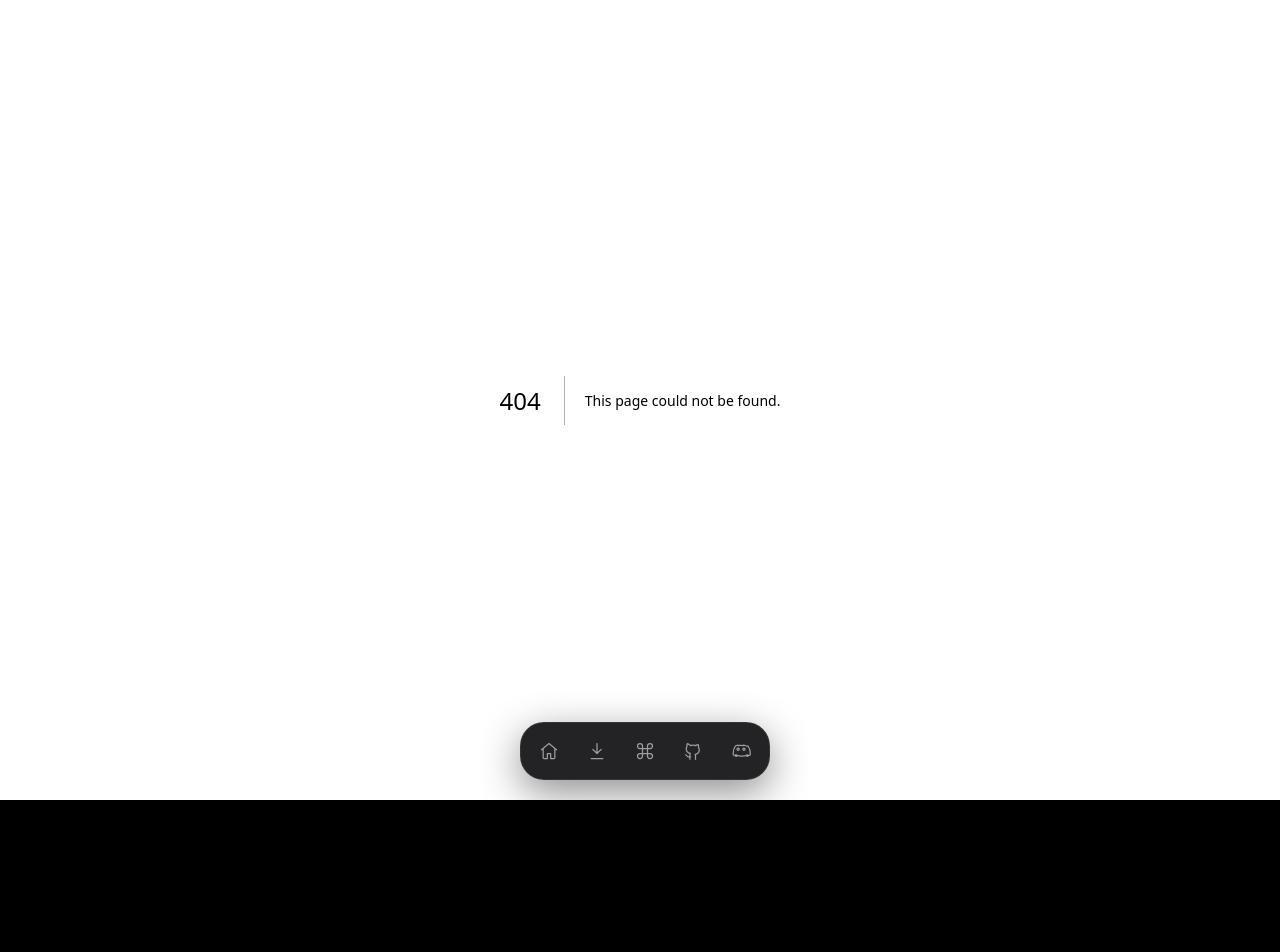
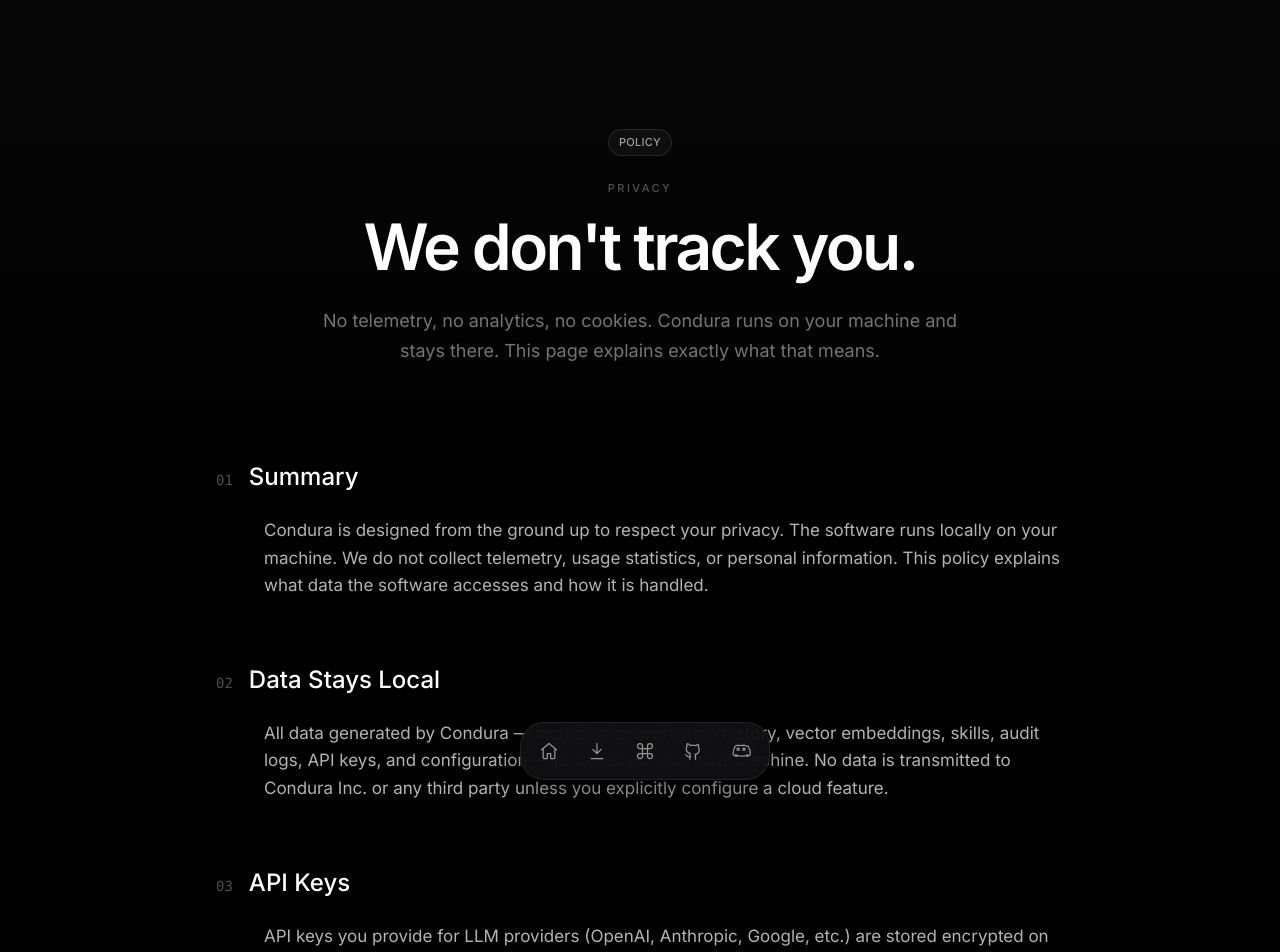
Before and after one commit to sahajpatel123/conduraapp, a Next.js app in the folder web/: page /privacy in a window 1280 px wide. Before the commit this address had no page. Shown: the top 952 px of the page. Before the commit the page ends 800 px from the top, so only its background shows below. Built offline with nearby package versions, Linux system fonts and the light colour scheme.

Commit message:
fix(web): add privacy policy, 404 page, and social proof to hero
- New /privacy page: comprehensive policy about local-only data, API keys, no cookies
- New 404 page: clean dark error page with back-to-home link
- Add GitHub link + 'Free & open source' / 'No account' row below hero download CTA

```diff
--- /dev/null
+++ b/web/app/not-found.tsx
@@ -0,0 +1,25 @@
+import Link from "next/link";
+
+export default function NotFound() {
+  return (
+    <div className="min-h-screen bg-black flex flex-col items-center justify-center px-6">
+      <div className="text-center max-w-md">
+        <div className="font-mono text-[72px] font-semibold text-white/10 mb-4">
+         404
+        </div>
+        <h1 className="text-2xl font-medium text-white mb-3">
+          Page not found
+        </h1>
+        <p className="text-[#a1a1aa] text-[15px] mb-10 leading-relaxed">
+          The page you are looking for doesn't exist or has been moved.
+        </p>
+        <Link
+          href="/"
+          className="inline-flex items-center gap-2 rounded-full border border-white/[0.15] bg-white/[0.06] px-6 py-3 font-body-mature text-[14px] text-white transition-colors hover:bg-white/[0.10]"
+        >
+          Back to home
+        </Link>
+      </div>
+    </div>
+  );
+}
--- /dev/null
+++ b/web/app/privacy/page.tsx
@@ -0,0 +1,95 @@
+"use client";
+
+import PageChrome from "@/components/shell/PageChrome";
+import { motion } from "motion/react";
+
+const SECTIONS = [
+  {
+    id: "summary",
+    title: "Summary",
+    body: `Condura is designed from the ground up to respect your privacy. The software runs locally on your machine. We do not collect telemetry, usage statistics, or personal information. This policy explains what data the software accesses and how it is handled.`,
+  },
+  {
+    id: "data-local",
+    title: "Data Stays Local",
+    body: `All data generated by Condura — including conversation history, vector embeddings, skills, audit logs, API keys, and configuration — is stored on your local machine. No data is transmitted to Condura Inc. or any third party unless you explicitly configure a cloud feature.`,
+  },
+  {
+    id: "api-keys",
+    title: "API Keys",
+    body: `API keys you provide for LLM providers (OpenAI, Anthropic, Google, etc.) are stored encrypted on your local machine using your operating system's keychain (macOS Keychain, Windows Credential Manager, libsecret on Linux). They are never logged, never sent to Condura Inc., and never included in any telemetry.`,
+  },
+  {
+    id: "network",
+    title: "Network Requests",
+    body: `The only network requests Condura makes are: (a) to the LLM provider(s) you explicitly configured, to fulfill your requests; (b) to check for software updates (configurable); and (c) to GitHub for release information when you visit the download page. We do not operate analytics servers, tracking pixels, or data-collection endpoints.`,
+  },
+  {
+    id: "cookies",
+    title: "Cookies",
+    body: `The condura.app website does not use cookies, tracking scripts, or any form of client-side storage for analytics or advertising. The site is statically generated and served without any third-party tracking.`,
+  },
+  {
+    id: "third-party",
+    title: "Third-Party Services",
+    body: `Condura integrates with third-party LLM providers at your direction. Each provider has its own privacy policy governing how it handles data you send through its API. Condura Inc. is not responsible for the data practices of these providers. We recommend reviewing their policies before use.`,
+  },
+  {
+    id: "changes",
+    title: "Changes to This Policy",
+    body: `If this policy changes materially, we will update the version date below and, for significant changes, notify you through the software. Continued use after changes take effect constitutes acceptance of the updated policy.`,
+  },
+  {
+    id: "contact",
+    title: "Contact",
+    body: `For questions about this privacy policy, contact legal@condura.app.`,
+  },
+];
+
+export default function PrivacyPage() {
+  return (
+    <div className="bg-black text-white min-h-screen">
+      <PageChrome
+        eyebrow="Privacy"
+        title="We don't track you."
+        description="No telemetry, no analytics, no cookies. Condura runs on your machine and stays there. This page explains exactly what that means."
+        badge="Policy"
+      >
+        <div className="mt-24 max-w-4xl mx-auto">
+          <div className="space-y-16">
+            {SECTIONS.map((section, i) => (
+              <motion.section
+                key={section.id}
+                id={section.id}
+                initial={{ opacity: 0, y: 20 }}
+                animate={{ opacity: 1, y: 0 }}
+                transition={{ delay: i * 0.08, duration: 0.6 }}
+              >
+                <h2 className="text-2xl font-medium mb-6 text-white">
+                  <span className="text-white/30 font-mono text-sm mr-4">
+                    {String(i + 1).padStart(2, "0")}
+                  </span>
+                  {section.title}
+                </h2>
+                <p className="text-white/70 text-[17px] leading-relaxed pl-12">
+                  {section.body}
+                </p>
+              </motion.section>
+            ))}
+          </div>
+
+          <motion.div
+            initial={{ opacity: 0 }}
+            animate={{ opacity: 1 }}
+            transition={{ delay: 1.2 }}
+            className="mt-24 pt-8 border-t border-white/10 text-center"
+          >
+            <p className="text-sm text-white/30">
+              Last updated June 2026 · Condura Inc.
+            </p>
+          </motion.div>
+        </div>
+      </PageChrome>
+    </div>
+  );
+}
--- a/web/components/home/HeroSection.tsx
+++ b/web/components/home/HeroSection.tsx
@@ -4,6 +4,7 @@
 import { motion, useMotionValue, useSpring, useTransform } from "motion/react";
 import HeroDownload from "./HeroDownload";
 import OverlayPreview from "./OverlayPreview";
+import { SITE } from "@/lib/site";
 
 export default function HeroSection() {
   // Subtle 3D tilt on hover
@@ -49,7 +50,22 @@
               </p>
 
               <HeroDownload />
-            </motion.div>
+
+              <div className="mt-8 flex items-center gap-6 font-mono text-[11px] text-[#a1a1aa]">
+                <a
+                  href={SITE.github}
+                  target="_blank"
+                  rel="noopener noreferrer"
+                  className="inline-flex items-center gap-1.5 hover:text-white transition-colors"
+                >
+                  <svg width="14" height="14" viewBox="0 0 24 24" fill="currentColor"><path d="M12 0C5.37 0 0 5.37 0 12c0 5.31 3.435 9.795 8.205 11.385.6.105.825-.255.825-.57 0-.285-.015-1.23-.015-2.235-3.015.555-3.795-.735-4.035-1.41-.135-.345-.72-1.41-1.23-1.695-.42-.225-1.02-.78-.015-.795.945-.015 1.62.87 1.845 1.23 1.08 1.815 2.805 1.305 3.495.99.105-.78.42-1.305.765-1.605-2.67-.3-5.46-1.335-5.46-5.925 0-1.305.465-2.385 1.23-3.225-.12-.3-.54-1.53.12-3.18 0 0 1.005-.315 3.3 1.23.96-.27 1.98-.405 3-.405s2.04.135 3 .405c2.295-1.56 3.3-1.23 3.3-1.23.66 1.65.24 2.88.12 3.18.765.84 1.23 1.905 1.23 3.225 0 4.605-2.805 5.625-5.475 5.925.435.375.81 1.095.81 2.22 0 1.605-.015 2.895-.015 3.3 0 .315.225.69.825.57A12.02 12.02 0 0024 12c0-6.63-5.37-12-12-12z"/></svg>
+                  {SITE.github.replace("https://", "")}
+                </a>
+                <span className="w-px h-3 bg-white/[0.12]" />
+                <span>Free & open source</span>
+                <span className="w-px h-3 bg-white/[0.12]" />
+                <span>No account</span>
+              </div>
           </div>
 
         </div>
```
